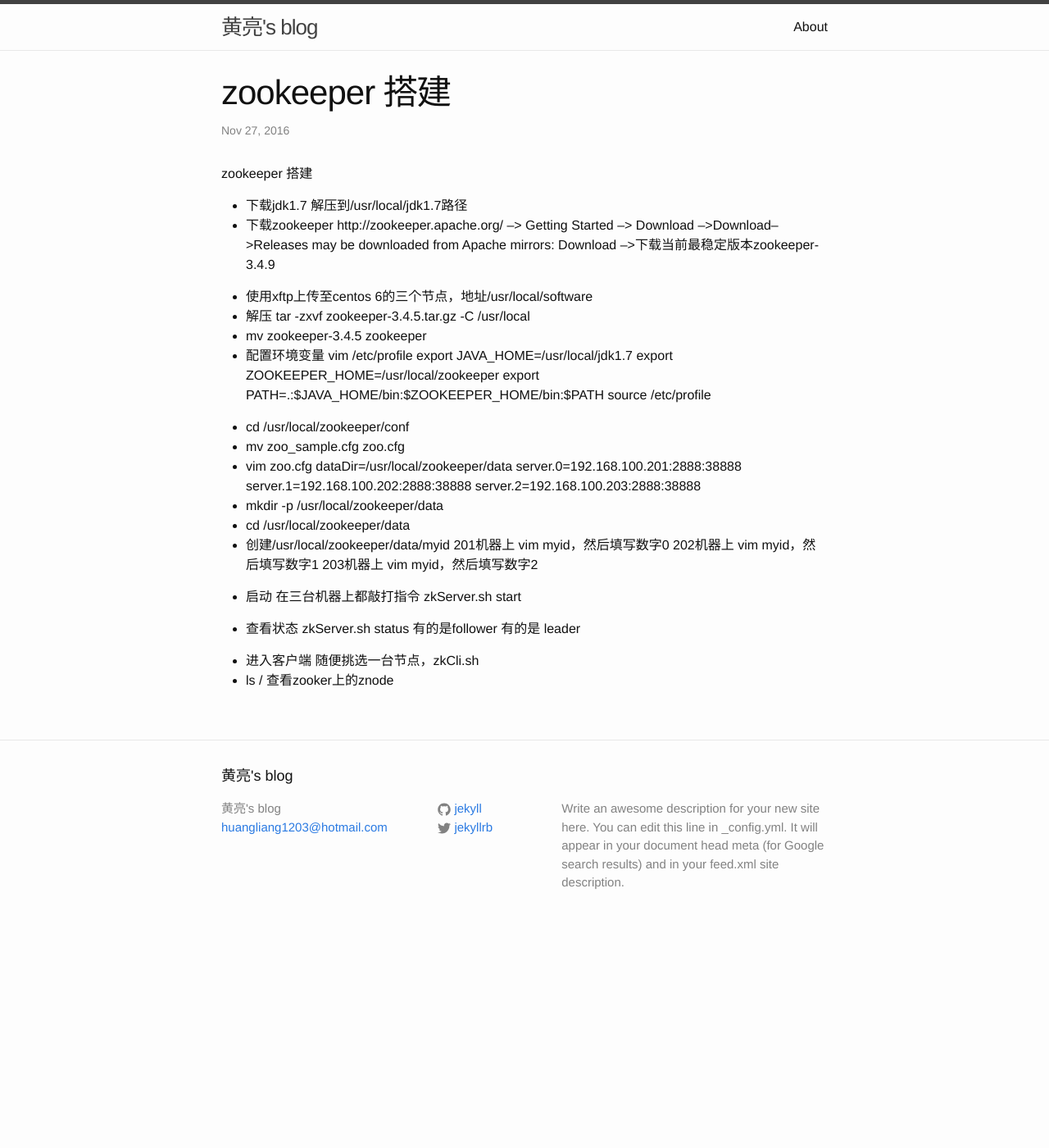
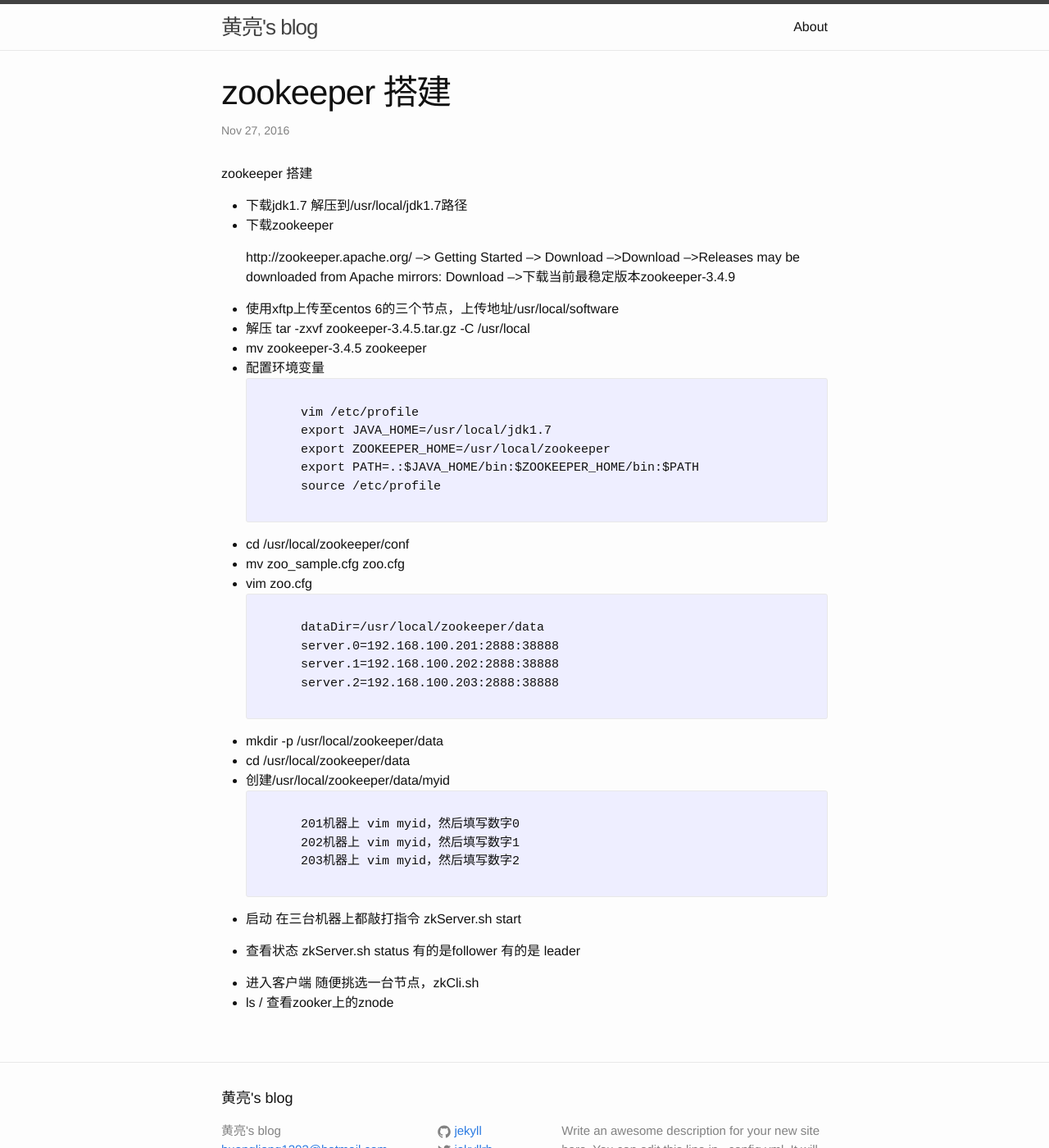
Before and after one commit to hl50381973/hl50381973.github.io, a Jekyll site: the page built from _posts/2016-11-27-zookeeper-build.markdown, in a window 1280 px wide and 1400 px high. Shown: the whole window at 82% size. Built offline with Jekyll 4.4.1, drawn with Linux system fonts in a browser that asks for light colours.

Commit message:
update zookeeper

```diff
--- a/_posts/2016-11-27-zookeeper-build.markdown
+++ b/_posts/2016-11-27-zookeeper-build.markdown
@@ -10,33 +10,42 @@ zookeeper 搭建
 - 下载jdk1.7
 	解压到/usr/local/jdk1.7路径
 - 下载zookeeper
-http://zookeeper.apache.org/ --> Getting Started --> Download -->Download-->Releases may be downloaded from Apache mirrors: Download
--->下载当前最稳定版本zookeeper-3.4.9
 
-- 使用xftp上传至centos 6的三个节点，地址/usr/local/software
+	http://zookeeper.apache.org/
+	--> Getting Started
+	--> Download
+	-->Download
+	-->Releases may be downloaded from Apache mirrors: Download
+	-->下载当前最稳定版本zookeeper-3.4.9
+
+- 使用xftp上传至centos 6的三个节点，上传地址/usr/local/software
 - 解压 tar -zxvf zookeeper-3.4.5.tar.gz -C /usr/local
 - mv zookeeper-3.4.5 zookeeper
 - 配置环境变量
-    vim /etc/profile
-	export JAVA_HOME=/usr/local/jdk1.7
-	export ZOOKEEPER_HOME=/usr/local/zookeeper
-	export PATH=.:$JAVA_HOME/bin:$ZOOKEEPER_HOME/bin:$PATH
-	source /etc/profile
-
+	<pre><code>
+		vim /etc/profile
+		export JAVA_HOME=/usr/local/jdk1.7
+		export ZOOKEEPER_HOME=/usr/local/zookeeper
+		export PATH=.:$JAVA_HOME/bin:$ZOOKEEPER_HOME/bin:$PATH
+		source /etc/profile
+	</code></pre>
 - cd /usr/local/zookeeper/conf
 - mv zoo_sample.cfg zoo.cfg
 - vim zoo.cfg
-	dataDir=/usr/local/zookeeper/data
-	server.0=192.168.100.201:2888:38888
-	server.1=192.168.100.202:2888:38888
-	server.2=192.168.100.203:2888:38888
+	<pre><code>
+		dataDir=/usr/local/zookeeper/data
+		server.0=192.168.100.201:2888:38888
+		server.1=192.168.100.202:2888:38888
+		server.2=192.168.100.203:2888:38888
+	</code></pre>
 - mkdir -p /usr/local/zookeeper/data
 - cd /usr/local/zookeeper/data
 - 创建/usr/local/zookeeper/data/myid
-	201机器上 vim myid，然后填写数字0
-	202机器上 vim myid，然后填写数字1
-	203机器上 vim myid，然后填写数字2
-
+	<pre><code>
+		201机器上 vim myid，然后填写数字0
+		202机器上 vim myid，然后填写数字1
+		203机器上 vim myid，然后填写数字2
+	</code></pre>
 - 启动
 	在三台机器上都敲打指令 zkServer.sh start
 
```
